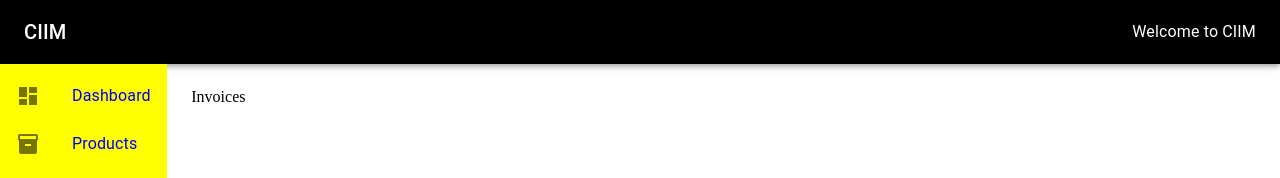
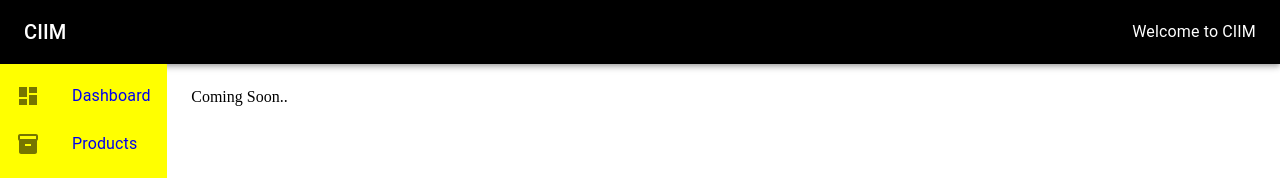
Before and after one commit to vijayarajsdev/CIIM, a React (Vite) app: page /invoices in a window 1280 px wide. Shown: the top 178 px of the page. Built offline with nearby package versions, Linux system fonts and the light colour scheme; what ag-grid-community would draw is missing.

Commit message:
added invoice soon message

```diff
--- a/src/Components/invoices/Invoices.tsx
+++ b/src/Components/invoices/Invoices.tsx
@@ -1,7 +1,7 @@
 
 const Invoices = () => {
   return (
-    <div>Invoices</div>
+    <div>Coming Soon..</div>
   )
 }
 
```
